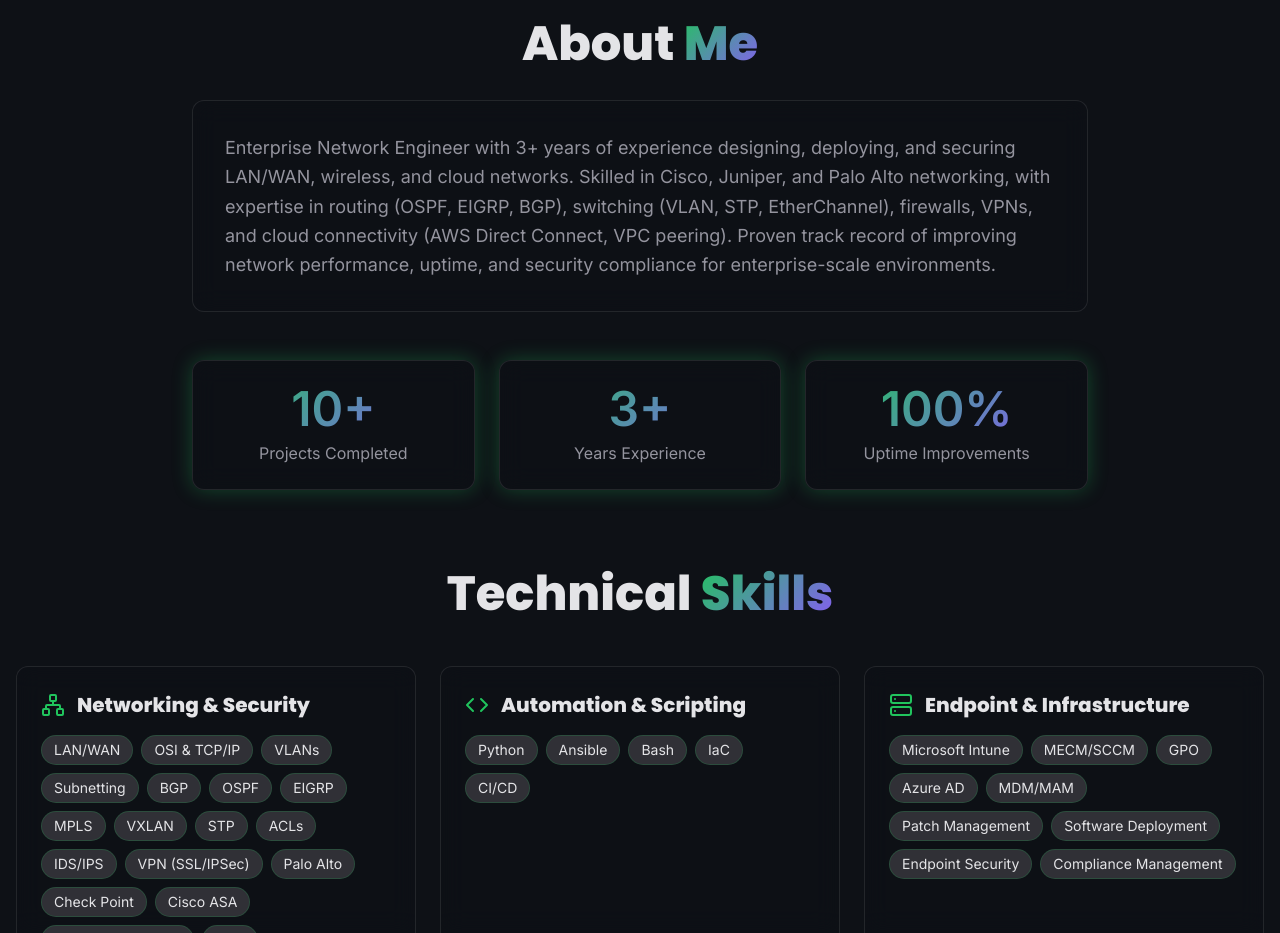
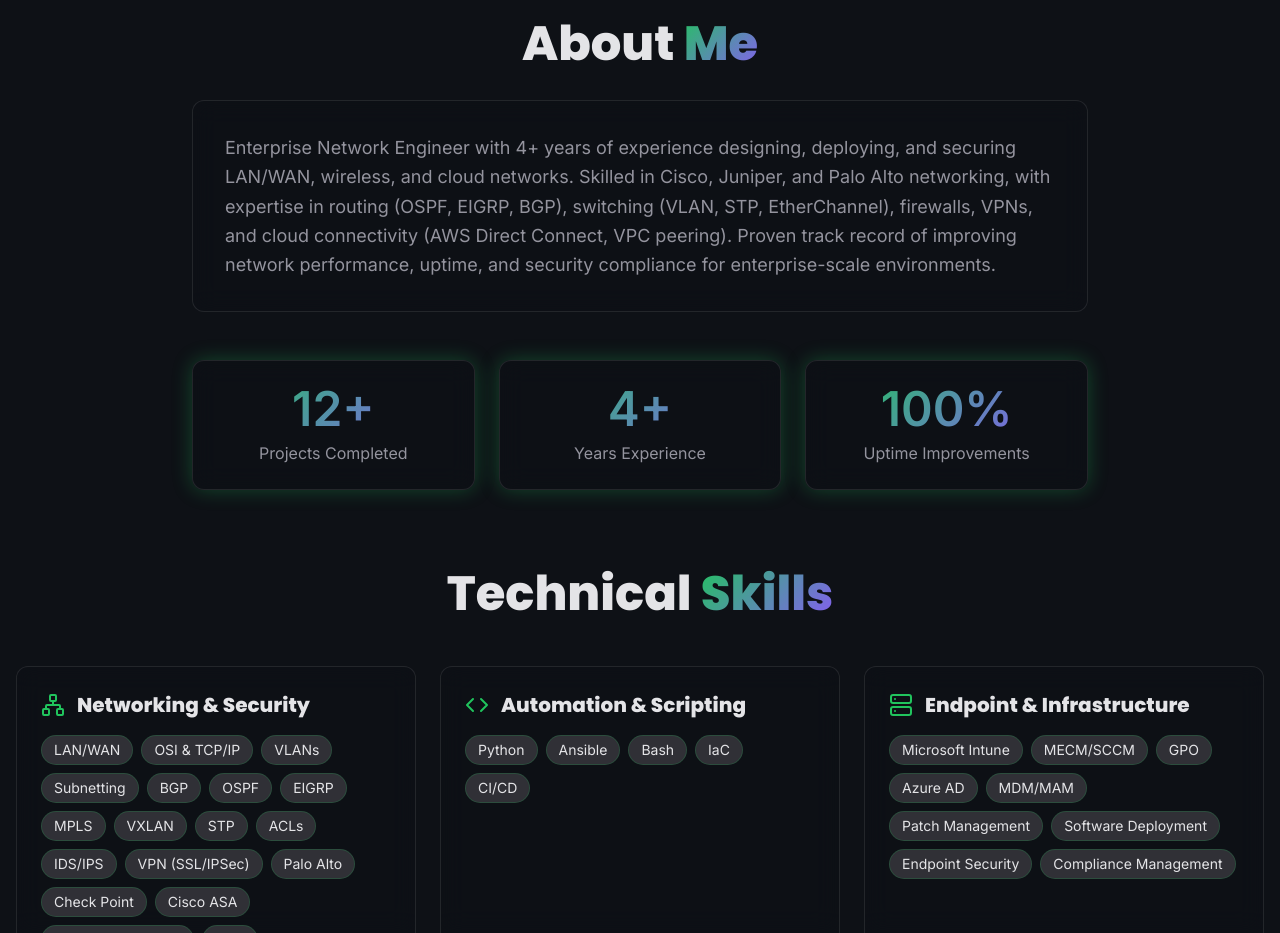
Before and after one commit to Applywizz-git/applywizz-gunakarpyla, a React (Vite) app: page / in a window 1280 px wide. Shown: the part 860-1793 px from the top of the page. Built offline with nearby package versions, Linux system fonts and the light colour scheme; the HTML template or start-up script is replaced by a standard one.

Commit message:
Update About.tsx

```diff
--- a/src/components/About.tsx
+++ b/src/components/About.tsx
@@ -5,8 +5,8 @@ import { useRef } from 'react';
 import CountUp from 'react-countup';
 
 const stats = [
-  { number: 10, suffix: '+', label: 'Projects Completed' },
-  { number: 3, suffix: '+', label: 'Years Experience' },
+  { number: 12, suffix: '+', label: 'Projects Completed' },
+  { number: 4, suffix: '+', label: 'Years Experience' },
   { number: 100, suffix: '%', label: 'Uptime Improvements' },
 ];
 
@@ -39,7 +39,7 @@ const About = () => {
 
           <div className="glass-effect rounded-lg p-8 mb-12" data-aos="fade-up" data-aos-delay="100">
             <p className="text-lg text-muted-foreground leading-relaxed">
-              Enterprise Network Engineer with 3+ years of experience designing, deploying, and securing LAN/WAN, wireless, and cloud networks. Skilled in Cisco, Juniper, and Palo Alto networking, with expertise in routing (OSPF, EIGRP, BGP), switching (VLAN, STP, EtherChannel), firewalls, VPNs, and cloud connectivity (AWS Direct Connect, VPC peering). Proven track record of improving network performance, uptime, and security compliance for enterprise-scale environments.
+              Enterprise Network Engineer with 4+ years of experience designing, deploying, and securing LAN/WAN, wireless, and cloud networks. Skilled in Cisco, Juniper, and Palo Alto networking, with expertise in routing (OSPF, EIGRP, BGP), switching (VLAN, STP, EtherChannel), firewalls, VPNs, and cloud connectivity (AWS Direct Connect, VPC peering). Proven track record of improving network performance, uptime, and security compliance for enterprise-scale environments.
             </p>
           </div>
 
```
